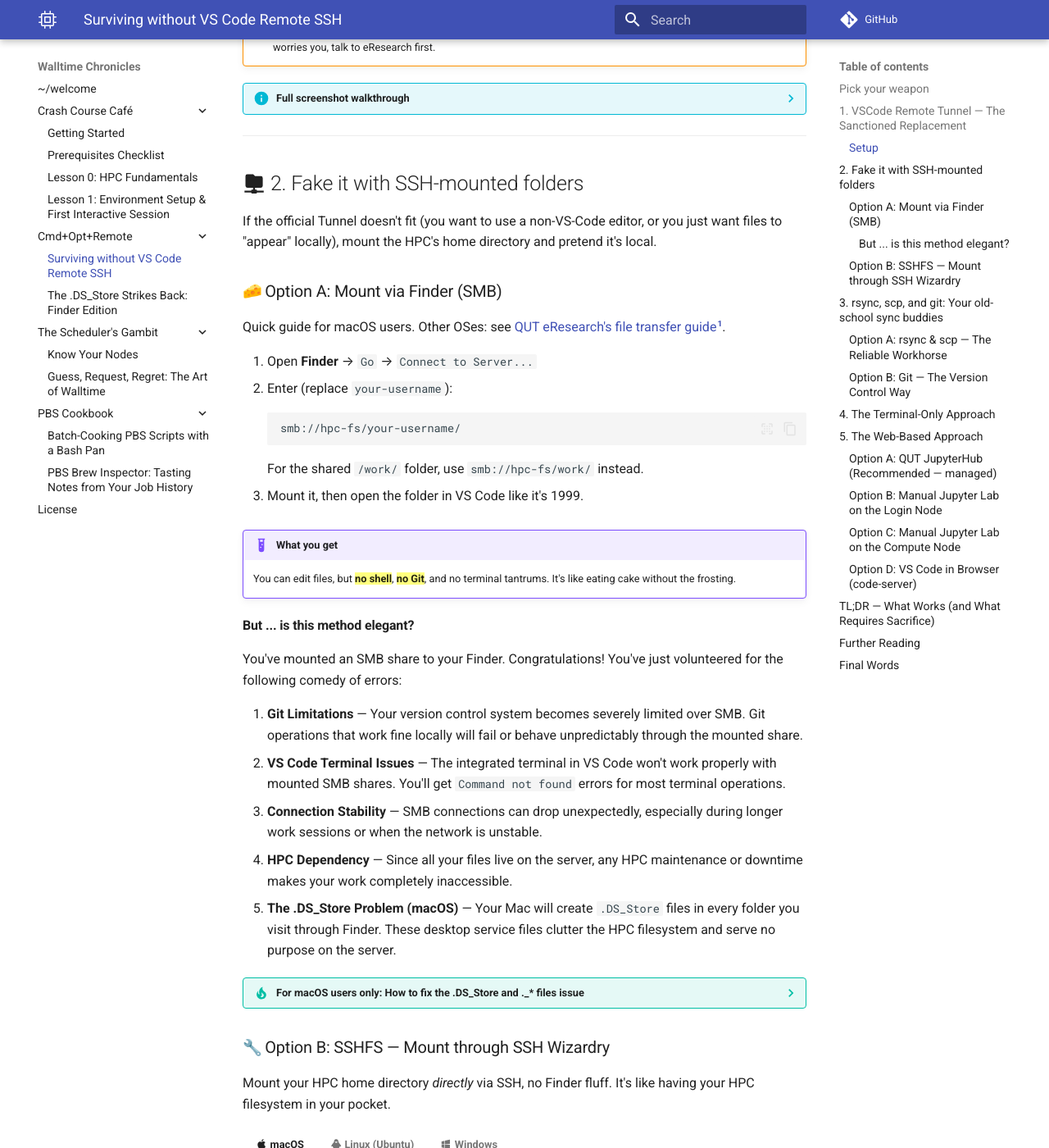
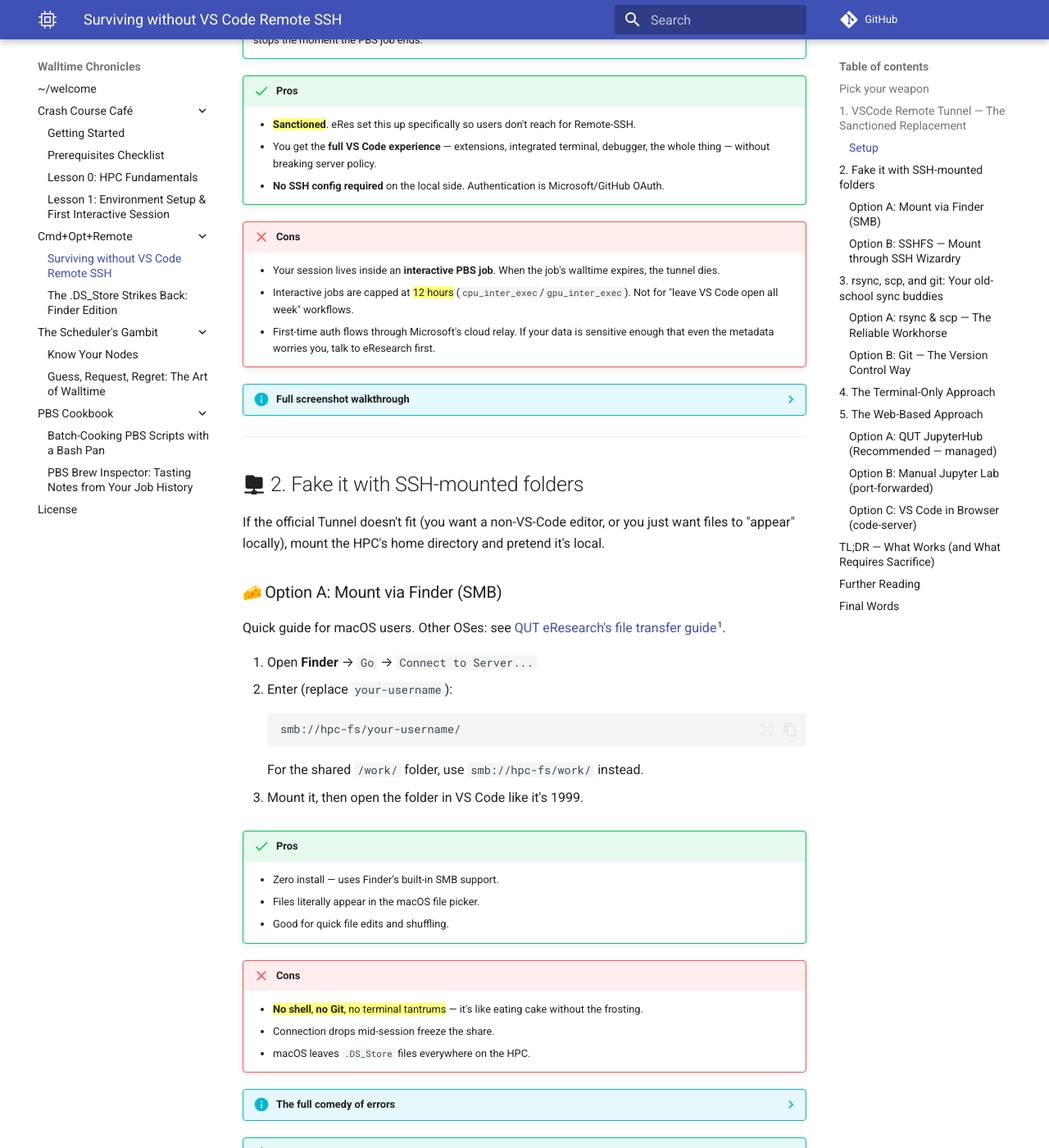
Before and after one commit to ZhipengHe/Walltime-Chronicles, an MkDocs documentation site: the page built from docs/remote-dev/Surviving-without-VS-Code-Remote-SSH.md, in a window 1280 px wide and 1400 px high, scrolled down 2156 px. Shown: the whole window at 82% size. Built offline with MkDocs 1.6.1 and Material for MkDocs 9.7.7, drawn with Linux system fonts in a browser that asks for light colours; emoji names are drawn with the system emoji font; comment, search, counter and statistics services are not loaded; some of the changed text lies outside the part shown.

Commit message:
Refine Surviving-without-VS-Code-Remote-SSH outline (clickable flowchart, B+C merged, SMB Pros/Cons, expanded SSH tip)

````diff
--- a/docs/remote-dev/Surviving-without-VS-Code-Remote-SSH.md
+++ b/docs/remote-dev/Surviving-without-VS-Code-Remote-SSH.md
@@ -6,13 +6,15 @@
     2026-06-21. URLs, install paths, and tool versions drift. Cross-check with [QUT eResearch HPC docs](https://docs.eres.qut.edu.au)[^1] if anything below feels off.
 
 !!! failure "VS Code Remote SSH is banned"
-    QUT Aqua banned the VS Code Remote SSH extension due to high workload on the login node. Even if you try to connect to Aqua through Remote SSH, it will be disconnected automatically after around 30 seconds.
+    QUT Aqua banned the VS Code Remote SSH extension due to high workload on the login node. Any attempt to connect via Remote-SSH gets disconnected after ~30 seconds.
 
     The QUT eResearch-sanctioned replacement is ==**VSCode Remote Tunnel**== — see [Section 1 below](#1-vscode-remote-tunnel-the-sanctioned-replacement). Full official walkthrough: [VS Code Usage on Aqua](https://docs.eres.qut.edu.au/hpc-vscode-usage)[^1].
 
-So... you're trying to develop on QUT Aqua, but the server gods have other plans. Maybe you can't use VS Code Remote SSH. Maybe you're just feeling adventurous. Either way — you can still edit remote files and develop like a champ. Here's how I've kept my sanity while developing on remote HPC systems.
+So... you're trying to develop on QUT Aqua, but the server gods have other plans. Maybe you want VS Code. Maybe you just want files. Either way — here's how I've kept my sanity while developing on remote HPC systems.
 
 ## :material-map-marker-path: Pick your weapon
+
+Click any node below to jump to that section.
 
 ```mermaid
 graph TD
@@ -23,14 +25,22 @@
 
     Code -->|Official path| Tunnel["§1 VSCode Remote Tunnel<br/>(sanctioned)"]
     Code -->|Files only| Mount["§2 SMB / SSHFS mount"]
-    Code -->|Browser-based| WebCode["§5 Option D · code-server"]
+    Code -->|Browser-based| WebCode["§5 Option C · code-server"]
 
     Data --> Sync["§3 rsync / scp / git"]
 
     Notebook -->|Managed| JHub["§5 Option A · QUT JupyterHub"]
-    Notebook -->|Custom env| JLab["§5 Option B/C · Manual JupyterLab"]
+    Notebook -->|Custom env| JLab["§5 Option B · Manual JupyterLab"]
 
     Quick --> Term["§4 Terminal editors<br/>vim / nano / emacs"]
+
+    click Tunnel "#1-vscode-remote-tunnel-the-sanctioned-replacement"
+    click Mount "#2-fake-it-with-ssh-mounted-folders"
+    click WebCode "#option-c-vs-code-in-browser-code-server"
+    click Sync "#3-rsync-scp-and-git-your-old-school-sync-buddies"
+    click JHub "#option-a-qut-jupyterhub-recommended-managed"
+    click JLab "#option-b-manual-jupyter-lab-port-forwarded"
+    click Term "#4-the-terminal-only-approach"
 
     style Start fill:#e1f5fe
     style Tunnel fill:#e8f5e8
@@ -41,7 +51,7 @@
 
 ---
 
-??? tip "Before you start: Recommended — add a shortcut to `~/.ssh/config`"
+???+ tip "Before you start: Recommended — add a shortcut to `~/.ssh/config`"
     If you're using SSH keys to connect to the HPC, a `~/.ssh/config` entry saves a lot of typing. QUT eResearch has a [setup guide for passwordless login](https://docs.eres.qut.edu.au/hpc-getting-started-with-high-performance-computin#how-you-log-into-aqua-depends-on-the-operating-system-of-your-computer)[^1].
 
     ```bash
@@ -77,27 +87,26 @@
 
 ### Setup
 
-=== "Step-by-step"
-    Run these inside an interactive PBS job:
+Run these inside an interactive PBS job:
 
-    ```bash
-    # 1. Start an interactive job (CPU example; for GPU swap in `ngpus=1`)
-    qsub -I -l select=1:ncpus=4:mem=16GB -l walltime=04:00:00
+```bash
+# 1. Start an interactive job (CPU example; for GPU swap in `ngpus=1`)
+qsub -I -l select=1:ncpus=4:mem=16GB -l walltime=04:00:00
 
-    # 2. (Once per home dir) Fetch the VS Code CLI
-    curl -Lk 'https://code.visualstudio.com/sha/download?build=stable&os=cli-alpine-x64' \
-      --output vscode_cli.tar.gz
-    mkdir -p ~/bin
-    tar -xf vscode_cli.tar.gz -C ~/bin/
-    rm vscode_cli.tar.gz
+# 2. (Once per home dir) Fetch the VS Code CLI
+curl -Lk 'https://code.visualstudio.com/sha/download?build=stable&os=cli-alpine-x64' \
+  --output vscode_cli.tar.gz
+mkdir -p ~/bin
+tar -xf vscode_cli.tar.gz -C ~/bin/
+rm vscode_cli.tar.gz
 
-    # 3. Start the tunnel and follow the device-code prompt
-    ~/bin/code tunnel
-    ```
+# 3. Start the tunnel and follow the device-code prompt
+~/bin/code tunnel
+```
 
-    On your local machine: open VS Code, click the green **Remote** icon (bottom-left of the status bar), choose **Connect to Tunnel**, and pick your HPC node from the list.
+On your local machine: open VS Code, click the green **Remote** icon (bottom-left of the status bar), choose **Connect to Tunnel**, and pick your HPC node from the list.
 
-=== "When the tunnel asks you to log in"
+??? info "What the tunnel asks at first login"
     ```text
     *
     * Visual Studio Code Server
@@ -111,15 +120,15 @@
 
     Pick the account type, copy the device code (e.g. `ABCDEFGHI`), and authenticate at [microsoft.com/devicelogin](https://microsoft.com/devicelogin) or [github.com/login/device](https://github.com/login/device).
 
-=== "Shutting down"
+!!! tip "Cleanup when you're done"
     On the HPC terminal: hit ++ctrl+c++ to cancel the remote connection, then `exit` the interactive job. The tunnel stops the moment the PBS job ends.
 
-!!! tip "What's good about this"
+!!! success "Pros"
     - ==**Sanctioned**==. eRes set this up specifically so users don't reach for Remote-SSH.
     - You get the **full VS Code experience** — extensions, integrated terminal, debugger, the whole thing — without breaking server policy.
     - **No SSH config required** on the local side. Authentication is Microsoft/GitHub OAuth.
 
-!!! warning "What's not"
+!!! failure "Cons"
     - Your session lives inside an **interactive PBS job**. When the job's walltime expires, the tunnel dies.
     - Interactive jobs are capped at ==12 hours== (`cpu_inter_exec`/`gpu_inter_exec`). Not for "leave VS Code open all week" workflows.
     - First-time auth flows through Microsoft's cloud relay. If your data is sensitive enough that even the metadata worries you, talk to eResearch first.
@@ -131,7 +140,7 @@
 
 ## :material-folder-network: 2. Fake it with SSH-mounted folders
 
-If the official Tunnel doesn't fit (you want to use a non-VS-Code editor, or you just want files to "appear" locally), mount the HPC's home directory and pretend it's local.
+If the official Tunnel doesn't fit (you want a non-VS-Code editor, or you just want files to "appear" locally), mount the HPC's home directory and pretend it's local.
 
 ### :cheese: Option A: Mount via Finder (SMB)
 
@@ -148,18 +157,24 @@
 
 3. Mount it, then open the folder in VS Code like it's 1999.
 
-!!! example "What you get"
-    You can edit files, but ==**no shell**==, ==**no Git**==, and no terminal tantrums. It's like eating cake without the frosting.
+!!! success "Pros"
+    - Zero install — uses Finder's built-in SMB support.
+    - Files literally appear in the macOS file picker.
+    - Good for quick file edits and shuffling.
 
-#### But ... is this method elegant?
+!!! failure "Cons"
+    - ==**No shell**, **no Git**, no terminal tantrums== — it's like eating cake without the frosting.
+    - Connection drops mid-session freeze the share.
+    - macOS leaves `.DS_Store` files everywhere on the HPC.
 
-You've mounted an SMB share to your Finder. Congratulations! You've just volunteered for the following comedy of errors:
+??? info "The full comedy of errors"
+    You've mounted an SMB share to your Finder. Congratulations! You've just volunteered for the following:
 
-1. **Git Limitations** — Your version control system becomes severely limited over SMB. Git operations that work fine locally will fail or behave unpredictably through the mounted share.
-2. **VS Code Terminal Issues** — The integrated terminal in VS Code won't work properly with mounted SMB shares. You'll get `Command not found` errors for most terminal operations.
-3. **Connection Stability** — SMB connections can drop unexpectedly, especially during longer work sessions or when the network is unstable.
-4. **HPC Dependency** — Since all your files live on the server, any HPC maintenance or downtime makes your work completely inaccessible.
-5. **The .DS_Store Problem (macOS)** — Your Mac will create `.DS_Store` files in every folder you visit through Finder. These desktop service files clutter the HPC filesystem and serve no purpose on the server.
+    1. **Git Limitations** — Your version control system becomes severely limited over SMB. Git operations that work fine locally will fail or behave unpredictably through the mounted share.
+    2. **VS Code Terminal Issues** — The integrated terminal in VS Code won't work properly with mounted SMB shares. You'll get `Command not found` errors for most terminal operations.
+    3. **Connection Stability** — SMB connections can drop unexpectedly, especially during longer work sessions or when the network is unstable.
+    4. **HPC Dependency** — Since all your files live on the server, any HPC maintenance or downtime makes your work completely inaccessible.
+    5. **The .DS_Store Problem (macOS)** — Your Mac will create `.DS_Store` files in every folder you visit through Finder. These desktop service files clutter the HPC filesystem and serve no purpose on the server.
 
 ??? tip "For macOS users only: How to fix the .DS_Store and ._* files issue"
     ![DS_Store Meme](./images/DS_Store-meme.png)
@@ -357,78 +372,84 @@
 
 QUT eResearch hosts a managed JupyterHub at ==**[https://jupyterhub.eres.qut.edu.au](https://jupyterhub.eres.qut.edu.au)**==[^1]. You log in with your QUT username and password, click **Start My Server**, and a backing PBS job spins up automatically — default `Aqua - 1 core, 8 GB, 8 hours`.
 
-!!! tip "Why this is the easy path"
+!!! success "Pros"
     - ==**Browser-only**==. No SSH tunnel, no port forwarding, no installing anything.
     - PBS job is scheduled for you. No `qsub` line to write.
-    - First connect can take up to ~10 minutes while your job queues — patience.
 
-!!! info "When NOT to use it"
+!!! failure "Cons"
+    - First connect can take up to ~10 minutes while your job queues.
+    - You're stuck with JupyterHub's shipped envs and the default resource bundle.
+
+!!! info "When to fall back to Option B"
     - You need a **custom conda env** beyond what JupyterHub ships.
     - You need a specific GPU type, more cores, or walltime > 8 hours.
-    - In those cases, fall back to the manual port-forward approach (Options B/C below).
 
 ??? info "Full walkthrough"
     [How to use JupyterHub](https://docs.eres.qut.edu.au/how-to-use-jupyterhub)[^1] — login → start server → wait → work.
 
-### :simple-jupyter: Option B: Manual Jupyter Lab on the *Login Node*
+### :simple-jupyter: Option B: Manual Jupyter Lab (port-forwarded)
+
+For when JupyterHub's defaults don't fit. You install Jupyter yourself and tunnel the port over SSH.
 
 !!! info "Install Jupyter Lab in HPC before you start"
     The official Aqua documentation provides a [guide](https://docs.eres.qut.edu.au/hpc-accessing-available-software#install-conda)[^1] on how to install Miniconda in HPC.
 
-```bash
-# On the HPC
-# I prefer to use Jupyter Lab instead of Jupyter Notebook
-jupyter lab --no-browser --port=8888 # (1)!
+=== "On the login node (light work)"
+    Good for tiny notebooks — quick edits, a few plots. Don't run heavy code here.
 
-# On your local machine, forward the port 8888 to your local machine
-# local_port:localhost:remote_port # (2)!
-ssh -N -L 8888:localhost:8888 your-username@aqua.qut.edu.au
-```
+    ```bash
+    # On the HPC
+    # I prefer to use Jupyter Lab instead of Jupyter Notebook
+    jupyter lab --no-browser --port=8888 # (1)!
 
-1. If port 8888 is already in use, you can try another port, e.g. `8889`.
-2. `-N` means no command to run on the remote machine. `-L` means forward the local port to the remote port. Both local and remote ports are 8888 in this case.
+    # On your local machine, forward the port 8888 to your local machine
+    # local_port:localhost:remote_port # (2)!
+    ssh -N -L 8888:localhost:8888 your-username@aqua.qut.edu.au
+    ```
 
-Open in your browser:
+    1.  If port 8888 is already in use, try `8889` or any unused port.
+    2.  `-N` means no command to run on the remote machine. `-L` means forward the local port to the remote port. Both local and remote ports are 8888 in this case.
 
-```text
-http://localhost:8888/?token=...
-```
+    Open in your browser:
 
-!!! warning "Login node etiquette"
-    The login node is shared with everyone. Running long, heavy notebooks here is what got Remote-SSH banned. Keep login-node Jupyter for ==short, light== work — for anything bigger, use Option C (compute node) or Option A (JupyterHub).
+    ```text
+    http://localhost:8888/?token=...
+    ```
 
-### :simple-jupyter: Option C: Manual Jupyter Lab on the *Compute Node*
+    !!! warning "Login node etiquette"
+        The login node is shared with everyone. Running long, heavy notebooks here is what got Remote-SSH banned. Keep login-node Jupyter for ==short, light== work — for anything bigger, switch to the compute-node tab.
 
-For GPU work or anything heavy:
+=== "On a compute node (recommended for GPU / heavy)"
+    For GPU work or anything CPU-intensive — runs inside a real PBS job.
 
-```bash
-# Step 1. Request an interactive job on a compute node
-qsub -I -S /bin/bash -l select=1:ncpus=4:ngpus=1:mem=32GB -l walltime=02:00:00
+    ```bash
+    # Step 1. Request an interactive job on a compute node
+    qsub -I -S /bin/bash -l select=1:ncpus=4:ngpus=1:mem=32GB -l walltime=02:00:00
 
-# Step 2. Once inside the compute node (e.g., gpu1n005), start Jupyter Lab
-jupyter lab --no-browser --port=8889 --ip=$(hostname -i)   # (1)!
+    # Step 2. Once inside the compute node (e.g., gpu1n005), start Jupyter Lab
+    jupyter lab --no-browser --port=8889 --ip=$(hostname -i)   # (1)!
 
-# Step 3. On your local machine, forward the port via the login node
-# Replace 10.xx.xx.xx with the IP address shown in Jupyter's startup message
-ssh -N -L 8889:10.xx.xx.xx:8889 your-username@aqua.qut.edu.au   # (2)!
-```
+    # Step 3. On your local machine, forward the port via the login node
+    # Replace 10.xx.xx.xx with the IP address shown in Jupyter's startup message
+    ssh -N -L 8889:10.xx.xx.xx:8889 your-username@aqua.qut.edu.au   # (2)!
+    ```
 
-1. `--ip=$(hostname -i)` makes Jupyter listen on the compute node's internal IP (e.g., `10.13.30.24`). The port can be changed to any unused port.
-2. Use that IP in the tunnel command so the login node can route traffic.
+    1.  `--ip=$(hostname -i)` makes Jupyter listen on the compute node's internal IP (e.g., `10.13.30.24`). The port can be changed to any unused port.
+    2.  Use that IP in the tunnel command so the login node can route traffic.
 
-Open in your browser:
+    Open in your browser:
 
-```text
-http://localhost:8889/lab?token=...
-```
+    ```text
+    http://localhost:8889/lab?token=...
+    ```
 
-??? tip "Tips for Jupyter Lab on the compute node"
-    - Keep ==**both**== the Jupyter Lab session and the SSH tunnel open. Closing either disconnects the browser.
-    - Each compute node allocation gives you a different internal IP (`10.xx.xx.xx`), so update your tunnel command every time.
-    - For repeated use, simplify the tunnel with an SSH config entry (`~/.ssh/config`).
-    - See [Know Your Nodes](../scheduler/Know-Your-Nodes.md) for hostname patterns (`cpu1n00X`, `gpu0n00X`, `gpu1n00X`, `mem1n001`).
+    ??? tip "Tips for Jupyter Lab on the compute node"
+        - Keep ==**both**== the Jupyter Lab session and the SSH tunnel open. Closing either disconnects the browser.
+        - Each compute node allocation gives you a different internal IP (`10.xx.xx.xx`), so update your tunnel command every time.
+        - For repeated use, simplify the tunnel with an SSH config entry (`~/.ssh/config`).
+        - See [Know Your Nodes](../scheduler/Know-Your-Nodes.md) for hostname patterns (`cpu1n00X`, `gpu0n00X`, `gpu1n00X`, `mem1n001`).
 
-### :material-microsoft-visual-studio-code: Option D: VS Code in Browser (code-server)
+### :material-microsoft-visual-studio-code: Option C: VS Code in Browser (code-server)
 
 !!! warning "This might require a sysadmin's blessing"
     Fortunately, the server gods haven't locked *everything* down — `code-server` runs in user space.
````
Also changed, not shown: other parts of docs/remote-dev/Surviving-without-VS-Code-Remote-SSH.md (+1 -1 lines).
